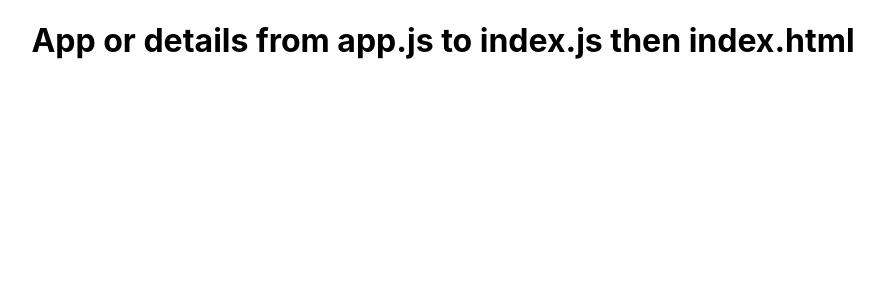
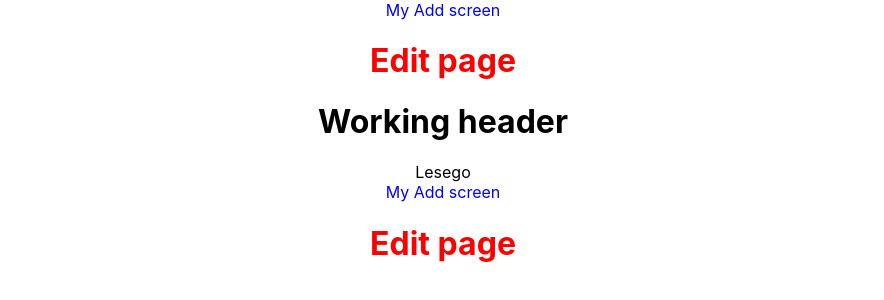
Before and after one commit to LesegoLSG/ReactProjectRepo, a React (Create React App) app: page / in a window 1280 px wide. Shown: the top 300 px of the page, without its empty margins (197-1081 px from the left). Built offline with nearby package versions, Linux system fonts and the light colour scheme.

Commit message:
Arranged folders and files, testing react-dom

```diff
--- a/package.json
+++ b/package.json
@@ -34,5 +34,8 @@
       "last 1 firefox version",
       "last 1 safari version"
     ]
+  },
+  "devDependencies": {
+    "eslint-plugin-react": "^7.33.1"
   }
 }
--- a/src/App.js
+++ b/src/App.js
@@ -1,12 +1,19 @@
 //import logo from './logo.svg';
+import React from 'react';
 import './App.css';
+import Addscreen from './pages/Addscreen';
 
-function App() {
+function App(){
+
   return (
     <div className="App">
+        <Addscreen/>
       <div className="container">
-        <h1>App or details from app.js to index.js then index.html</h1>
+        <h1>Working header</h1>
+        <p1>Lesego</p1>
       </div>
+      <Addscreen/>
+
     </div>
   );
 }
--- /dev/null
+++ b/src/pages/Addscreen.js
@@ -0,0 +1,14 @@
+import React from 'react';
+import Editscreen from './Editscreen';
+import '../stylesheet/Arrow-left.css'
+
+const Addscreen = () => {
+    return (
+       <div className="content">
+            <p1> My Add screen</p1>
+            <Editscreen/>
+            </div>
+    );
+}
+
+export default Addscreen;
--- /dev/null
+++ b/src/pages/Editscreen.js
@@ -0,0 +1,11 @@
+import React from 'react';
+
+const EditScreen = () => {
+    return (
+        <div className='edit-content-page'>
+            <h1 style={{color:'red'}}>Edit page</h1>
+        </div>
+     );
+}
+
+export default EditScreen;
--- /dev/null
+++ b/src/stylesheet/Arrow-left.css
@@ -0,0 +1,3 @@
+.content p1{
+    color:blue;
+}
```
Also changed, not shown: 1 other file (tests, documents, lock files or other folders).
